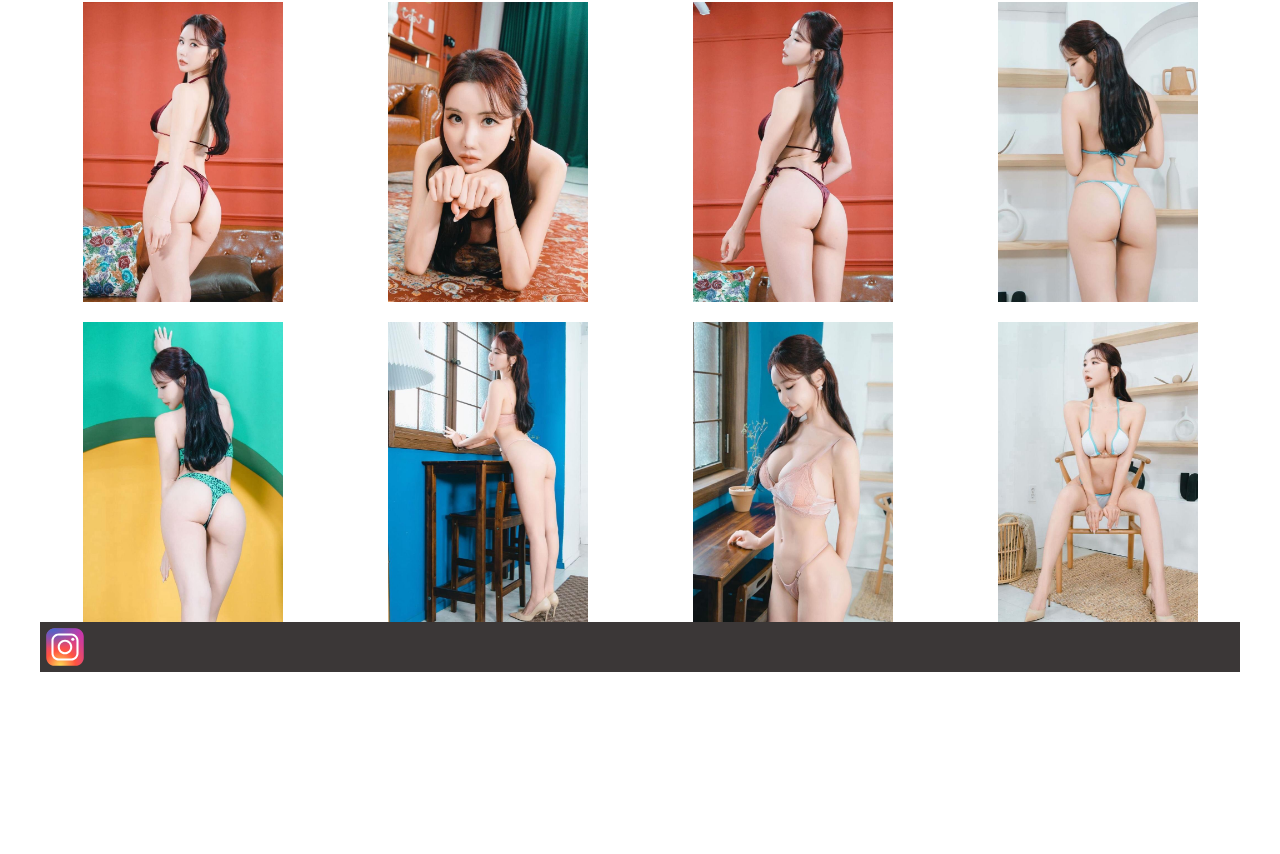
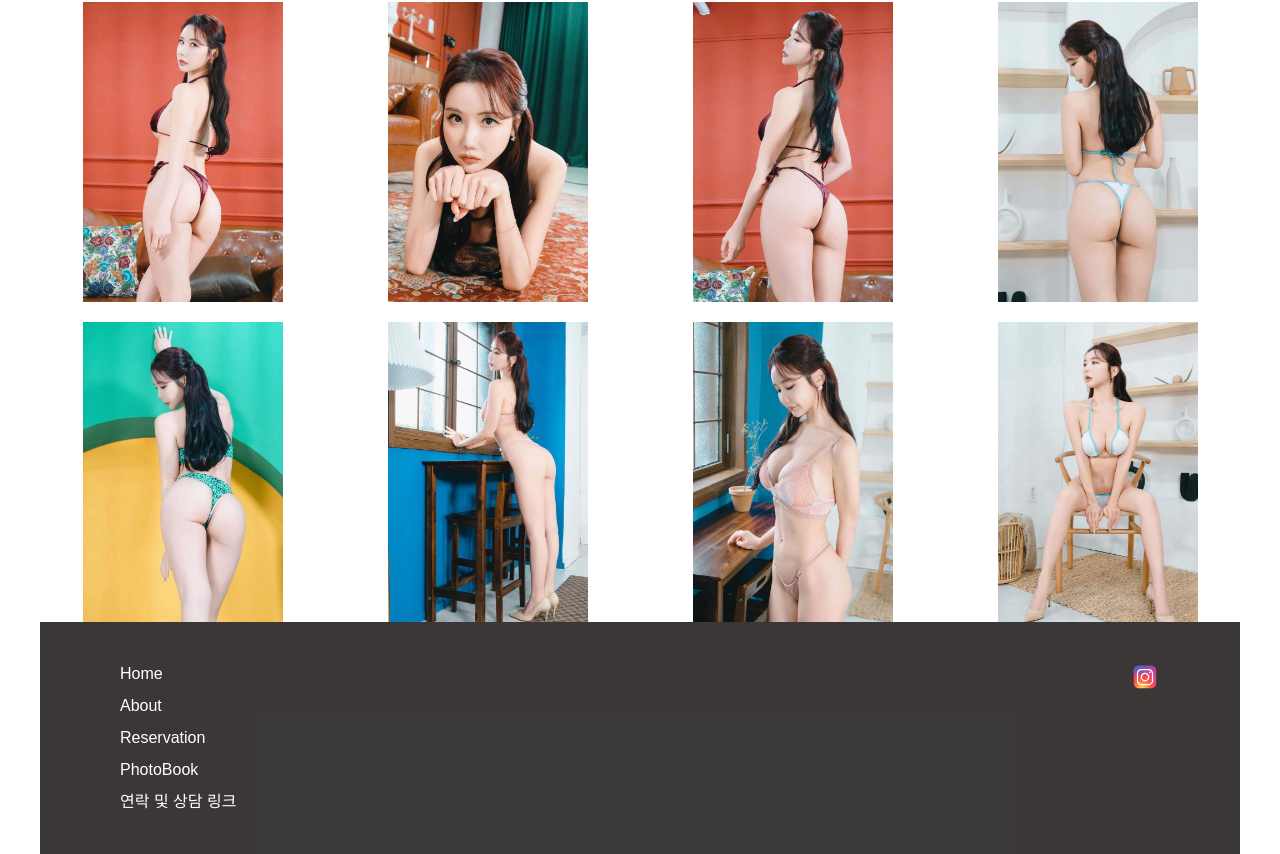
Before and after one commit to GanziMan/BodyBooker, a Next.js app: page /home in a window 1280 px wide. Shown: the part 1327-2181 px from the top of the page. Before the commit the page ends 1999 px from the top, so only its background shows below. Built offline with nearby package versions, Linux system fonts and the light colour scheme.

Commit message:
ADD: Footer 추가

```diff
--- a/src/app/(main)/home/page.tsx
+++ b/src/app/(main)/home/page.tsx
@@ -6,7 +6,6 @@ export default function Page() {
   return (
     <section className="flex flex-col gap-10">
       <VideoPlayer videoSrc="/videos/bodyBookerMain.mp4" />
-
       <HomeImagesForm />
     </section>
   );
--- a/src/components/Footer.tsx
+++ b/src/components/Footer.tsx
@@ -1,20 +1,38 @@
 "use client";
 
 import Image from "next/image";
+import { useRouter } from "next/navigation";
+import toast from "react-hot-toast";
 
 export default function Footer() {
+  const router = useRouter();
   return (
-    <section className="w-full bg-[#262222E6] h-[281px]">
-      <div></div>
-      <div>
-        <div>
-          <Image
-            src={"/images/icon/instagram-icon.svg"}
-            width={50}
-            height={50}
-            alt="인스타그램 ic"
-          />
+    <section className="w-full bg-[#262222E6] h-[281px] flex justify-center">
+      <div className="text-white flex justify-between max-w-[1280px] w-full px-20 py-10">
+        <div className="flex justify-between w-full">
+          <ul className="flex flex-col gap-2">
+            <li onClick={() => router.push("/home")}>Home</li>
+            <li onClick={() => router.push("/introduce")}>About</li>
+            <li onClick={() => router.push("/reservation")}>Reservation</li>
+            <li onClick={() => toast("준비중인 서비스입니다.")}>PhotoBook</li>
+            <li
+              onClick={() =>
+                window.open("https://open.kakao.com/o/scA4o2Xg", "_blank")
+              }
+            >
+              연락 및 상담 링크
+            </li>
+          </ul>
+          <div>
+            <Image
+              src={"/images/icon/instagram-icon.svg"}
+              width={30}
+              height={30}
+              alt="인스타그램 ic"
+            />
+          </div>
         </div>
+        <div></div>
       </div>
     </section>
   );
```
